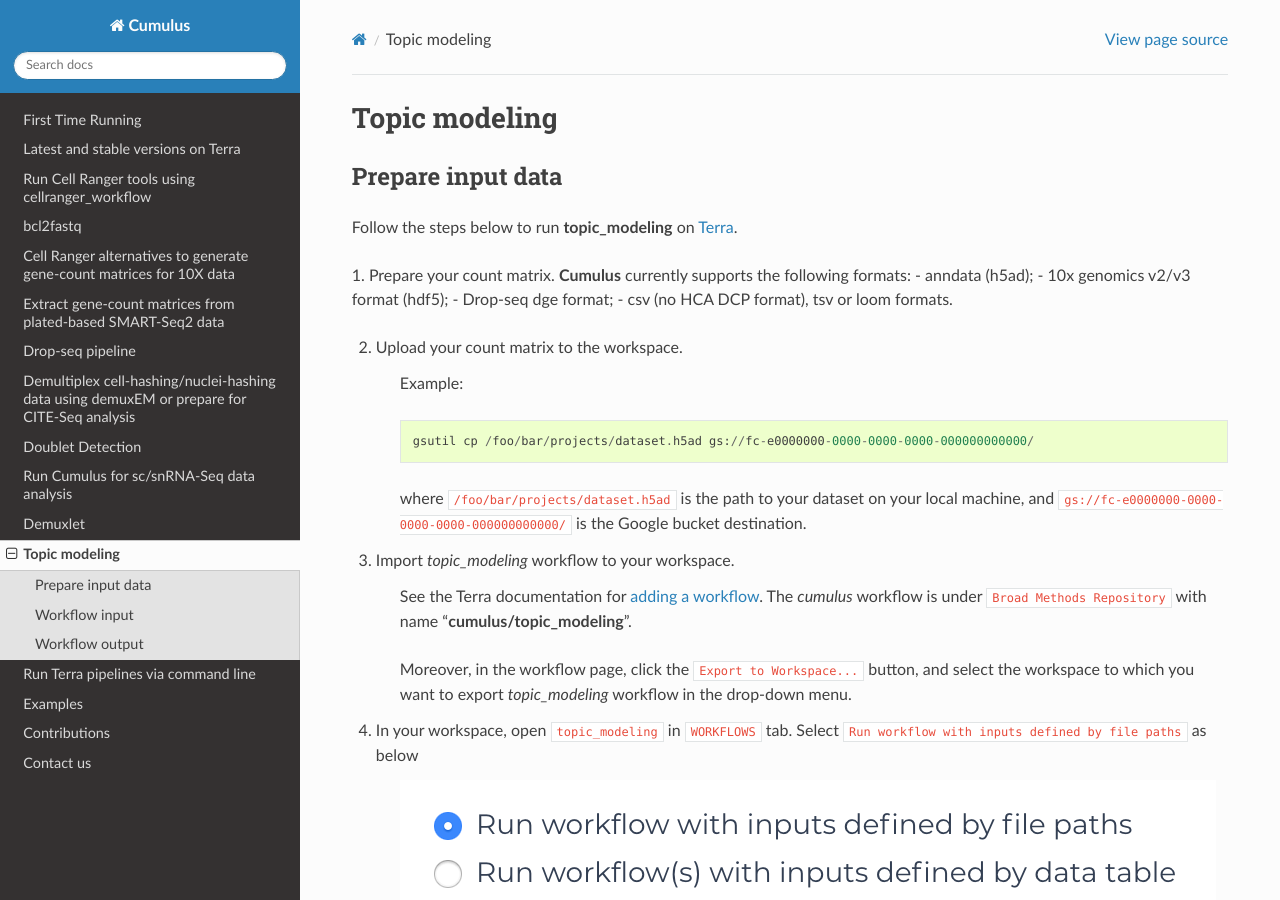
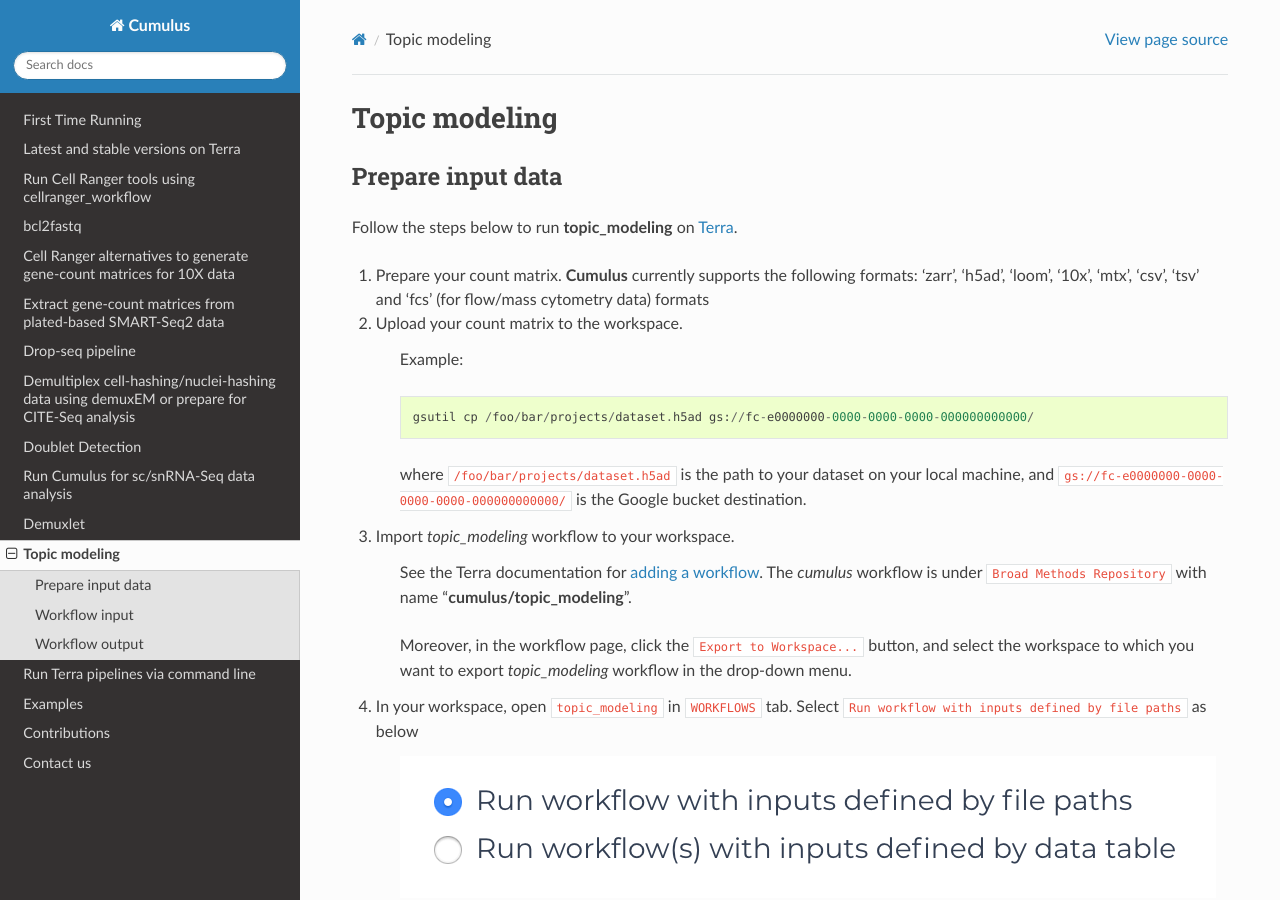
Before and after one commit to lilab-bcb/cumulus, a Sphinx documentation site: the page built from docs/topic_modeling.rst, in a window 1280 px wide and 900 px high. Built offline with Sphinx 7.4.7 and the Read the Docs theme 2.0.0, drawn with Linux system fonts in a browser that asks for light colours.

Commit message:
updated file formats

```diff
--- a/docs/topic_modeling.rst
+++ b/docs/topic_modeling.rst
@@ -7,11 +7,7 @@ Prepare input data
 
 Follow the steps below to run **topic_modeling** on Terra_.
 
-1. Prepare your count matrix. **Cumulus** currently supports the following formats:
-- anndata (h5ad);
-- 10x genomics v2/v3 format (hdf5);
-- Drop-seq dge format;
-- csv (no HCA DCP format), tsv or loom formats.
+1. Prepare your count matrix. **Cumulus** currently supports the following formats:  ‘zarr’, ‘h5ad’, ‘loom’, ‘10x’, ‘mtx’, ‘csv’, ‘tsv’ and ‘fcs’ (for flow/mass cytometry data) formats
 
 
 2. Upload your count matrix to the workspace.
```
